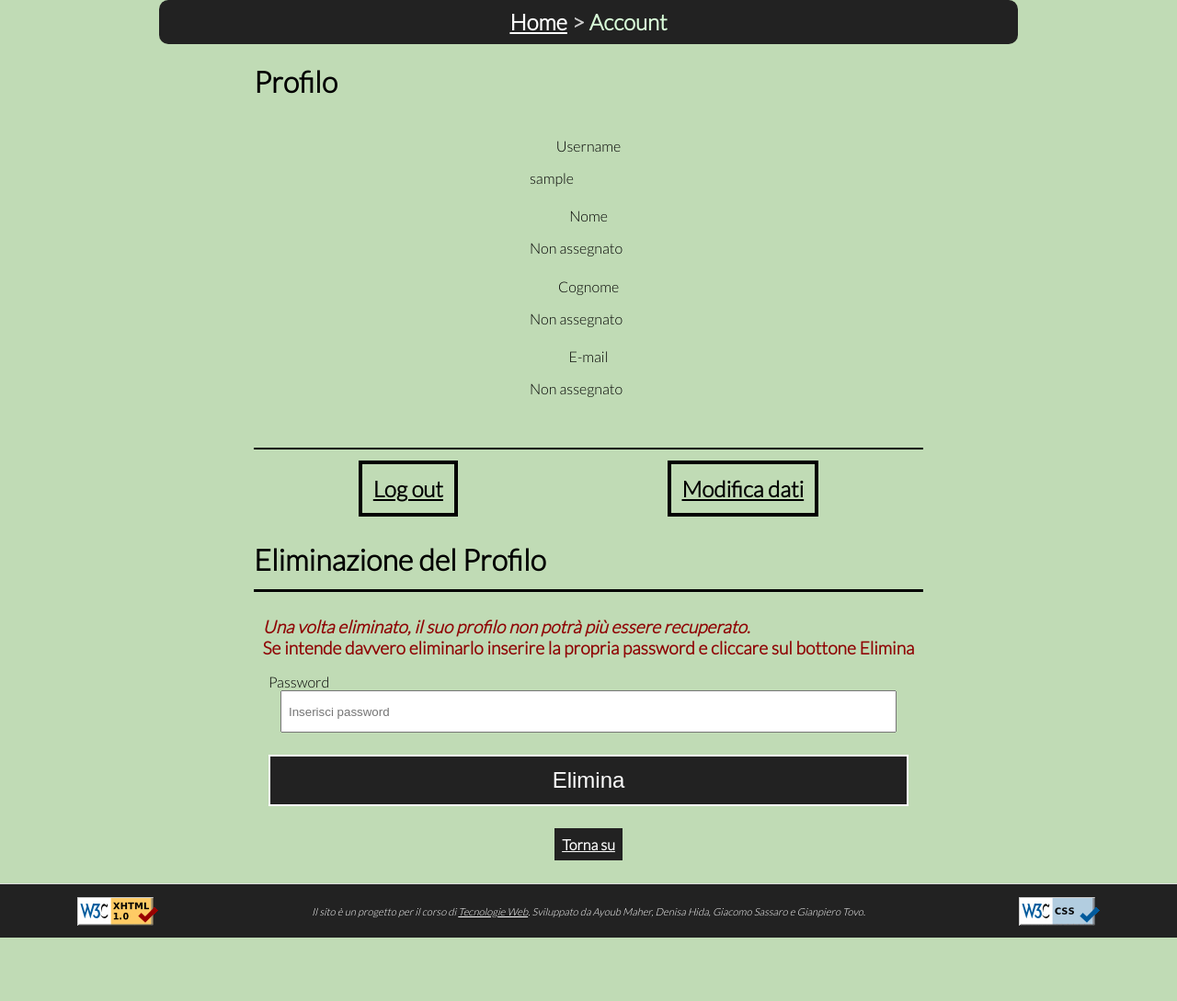
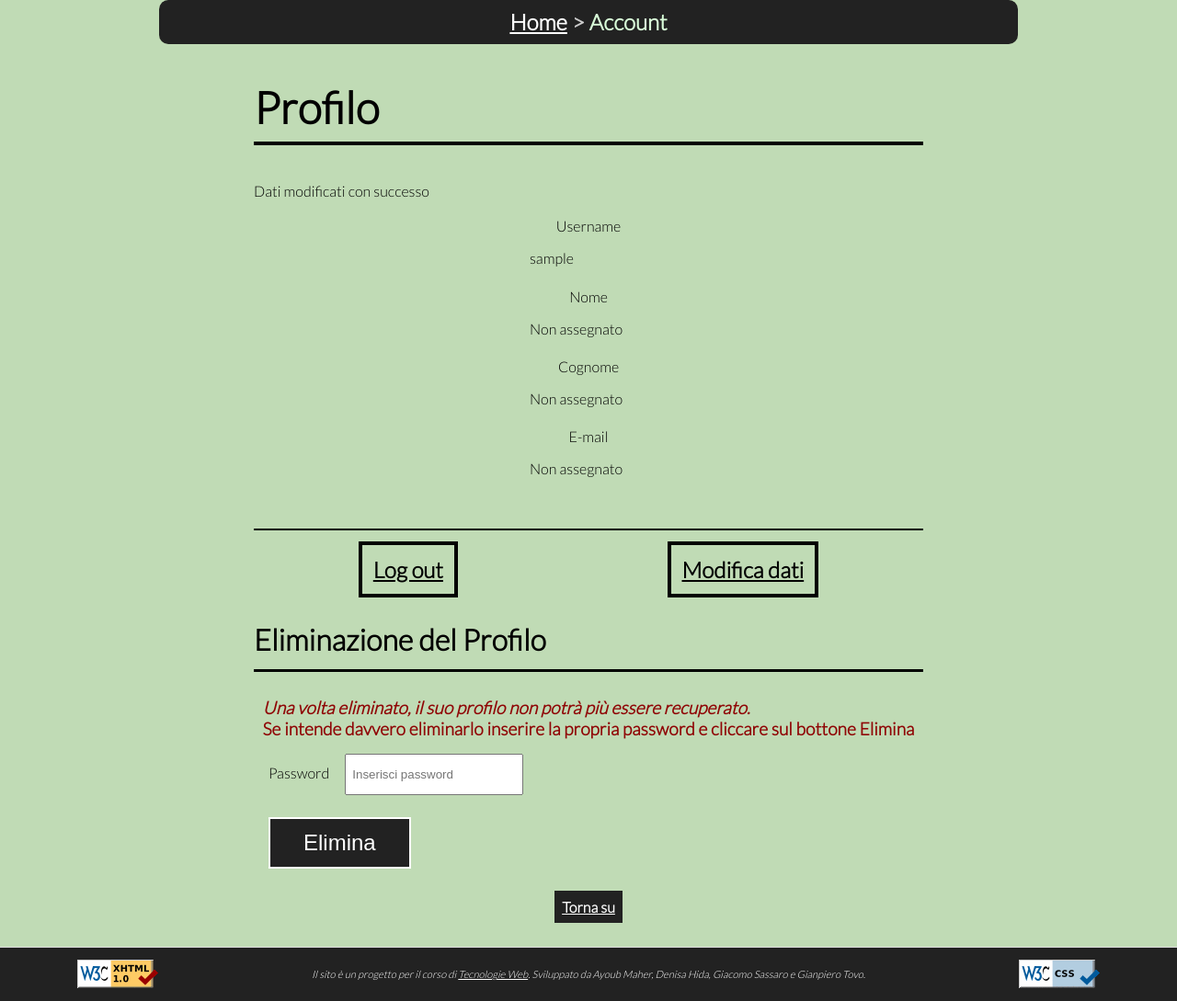
Before and after one commit to Panz99/LaTanaDelLuppolo-ProgettoTecWeb2020, a PHP site: page /php/dettagliaccount.php in a window 1280 px wide. Shown: the part 253-1342 px from the top of the page at 92% size. Before the commit the page ends 1273 px from the top, so only its background shows below. Run offline with PHP 8.4, Linux system fonts and the light colour scheme; the visitor is signed in with stand-in values (Sample User, id 1); data comes from the database, SQL or seed files in the repository; data that the repository does not hold is empty.

Commit message:
just some fixes

```diff
--- a/html/dettagliaccount.html
+++ b/html/dettagliaccount.html
@@ -7,9 +7,9 @@
         <bc/>
         <main id="main">
             <div class="container_profile">
-                <div class="titolo-dati">
-                    <h1>Profilo</h1>
-
+                <div id="titolo-dati">
+                    <h2>Profilo</h2>
+                    <msg/>
                 </div>
                 <dl class="dettagli">
                     <div class="dataRow">
@@ -41,7 +41,7 @@
                         <form id="container_elimina" action="dettagliaccount.php" method="post">
 
                             <label for="txtaccountdelete" class="form-label" xml:lang="en-EN">Password</label>
-                            <input type="text" class="inputAge" id="txtaccountdelete" name="txtPassword" placeholder="Inserisci password">
+                            <input type="text" class="inputAge" id="txtaccountdelete" name="txtPassword" placeholder="Inserisci password"><br />
                             <error/>
                             <input class="btn" type="submit" value="Elimina">
                         </form>
--- a/php/dettagliaccount.php
+++ b/php/dettagliaccount.php
@@ -53,6 +53,8 @@
     //Costruisco pagina
     $paginaHTML = file_get_contents('../html/dettagliaccount.html');
     $paginaHTML = ($error) ? str_replace("<error/>", $error, $paginaHTML) : str_replace("<error/>", "", $paginaHTML);
+    $paginaHTML = (isset($_SESSION['modificato']) && $_SESSION['modificato']) ? str_replace("<msg/>", "Dati modificati con successo",$paginaHTML) : str_replace("<msg/>","",$paginaHTML);
+    unset($_SESSION['modificato']);
     $paginaHTML = str_replace("<head/>", htmlMaker::makeHead("Profilo - La tana del Luppolo"), $paginaHTML);
     $paginaHTML = str_replace("<keywords/>", ", account", $paginaHTML);
     $paginaHTML = str_replace("<bc/>", htmlMaker::makeBreadCrumbs($path), $paginaHTML);
--- a/style/style_main.css
+++ b/style/style_main.css
@@ -607,14 +607,8 @@ legend{
     color:rgb(43, 77, 2);
 
 }
-#container_elimina{
-    display: flex;
-    flex-direction: column;
-    justify-content: space-around;
-}
 
-
-#titolo-dati>h1{
+#titolo-dati>h2{
     font-size:3em;
     border-bottom: #000 0.1em solid;
     padding-bottom: 0.2em;
```
Also changed, not shown: php/modificadati.php (+5 -3 lines).
